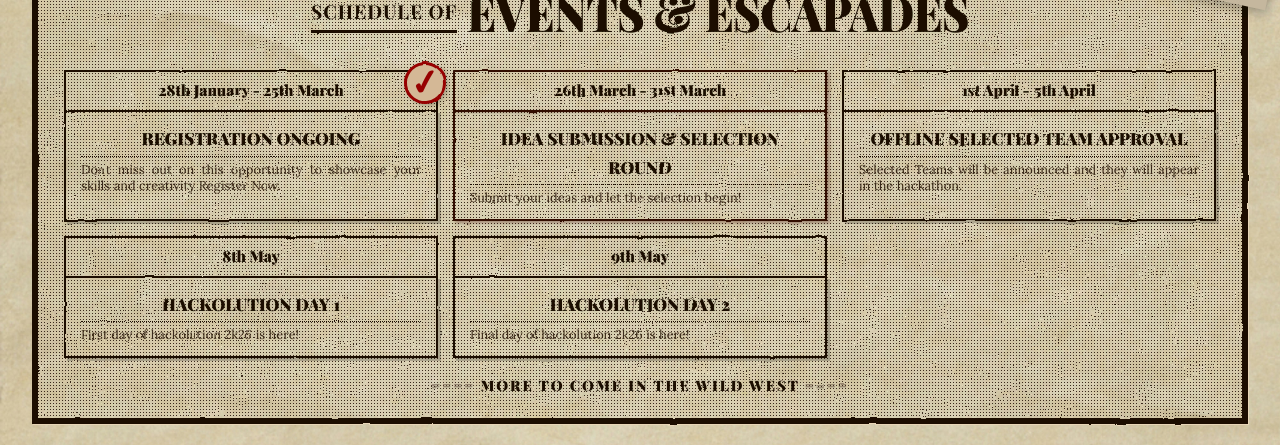
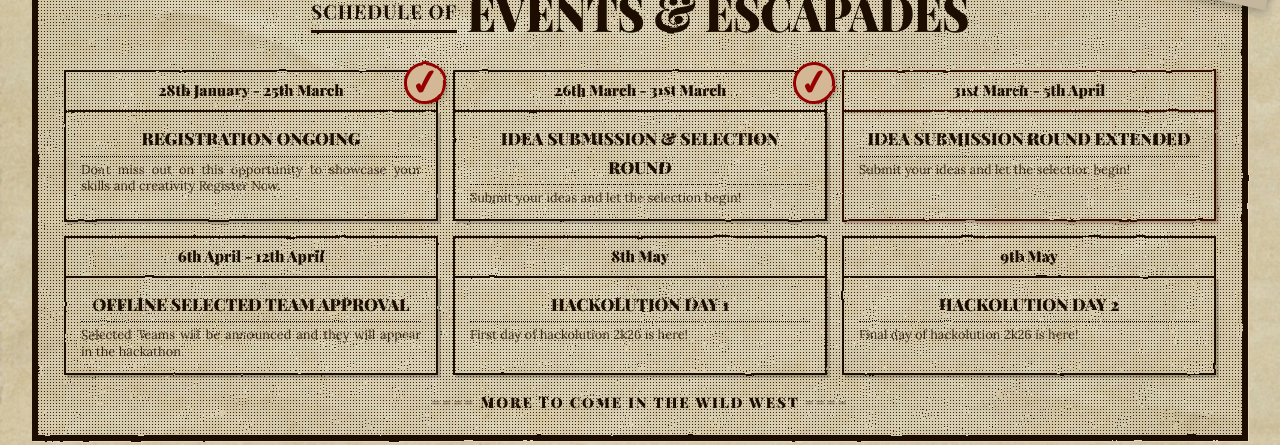
Before and after one commit to A-N-I-KET/Hackolution2k26, a React (Vite) app: page / in a window 1280 px wide. Shown: the part 4806-5251 px from the top of the page. Built offline with nearby package versions, Linux system fonts and the light colour scheme; no server answers; grey boxes are pictures that could not be loaded; a web font is replaced by a local one.

Commit message:
timeline fix

```diff
--- a/src/components/Timeline.jsx
+++ b/src/components/Timeline.jsx
@@ -2,8 +2,9 @@ import React, { useEffect, useRef } from 'react';
 
 const timelineEvents = [
     { time: "28th January - 25th March", title: "Registration Ongoing", desc: "Dont miss out on this opportunity to showcase your skills and creativity Register Now.", completed: true, ongoing: false },
-    { time: "26th March - 31st March", title: "Idea Submission & Selection Round", desc: "Submit your ideas and let the selection begin!",completed: false, ongoing: true},
-    { time: "1st April - 5th April", title: "Offline Selected Team Approval", desc: "Selected Teams will be announced and they will appear in the hackathon." },
+    { time: "26th March - 31st March", title: "Idea Submission & Selection Round", desc: "Submit your ideas and let the selection begin!", completed: true, ongoing: false },
+    { time: "31st March - 5th April", title: "Idea Submission Round Extended", desc: "Submit your ideas and let the selection begin!", completed: false, ongoing: true },
+    { time: "6th April - 12th April", title: "Offline Selected Team Approval", desc: "Selected Teams will be announced and they will appear in the hackathon." },
     { time: "8th May", title: "Hackolution Day 1", desc: "First day of hackolution 2k26 is here!" },
     { time: "9th May", title: "Hackolution Day 2", desc: "Final day of hackolution 2k26 is here!" },
 ];
```
